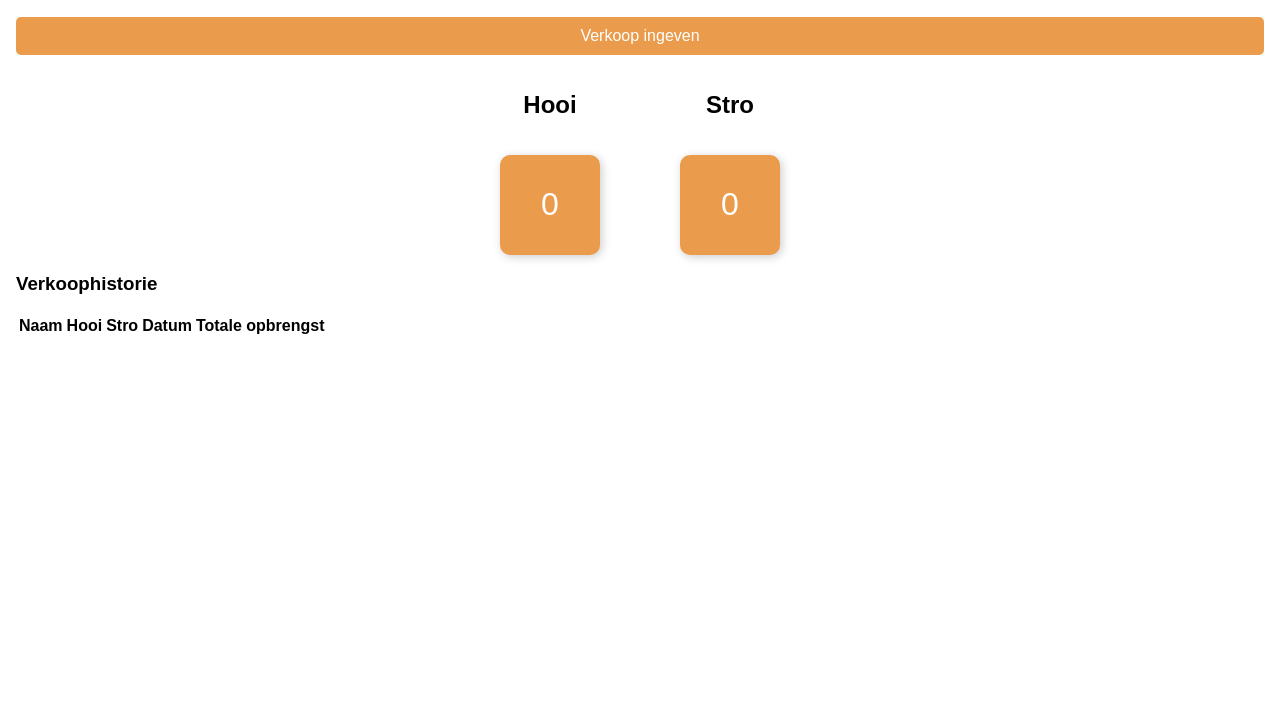
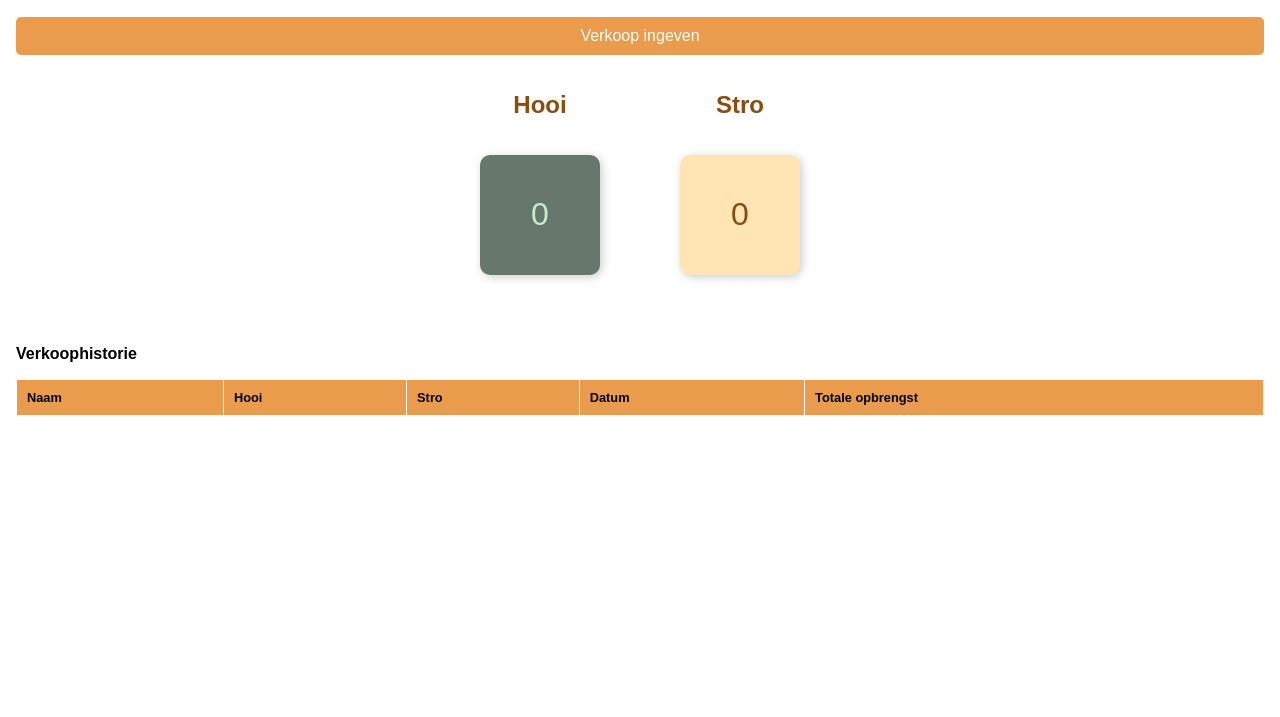
Before and after one commit to LeenVdenB/HabitTracker, a plain HTML site: page index.html in a window 1280 px wide. Shown: the part 83-800 px from the top of the page. Drawn offline with nearby package versions, Linux system fonts and the light colour scheme.

Commit message:
style: changed style index.html

```diff
--- a/style.css
+++ b/style.css
@@ -9,10 +9,27 @@ h1 {
   background-color: #ea9b4b;
   color: white;
   padding: 10px;
+  border-radius: 5px;
 }
 
 h2 {
   font-size: 1em;
+  color: #8a4c0f;
+}
+
+h3 {
+  margin-top: 70px;
+  font-size: 1em;
+}
+
+textarea {
+  width: 100px;
+  height: 30px;
+  resize: none;
+}
+
+p {
+  margin: 0;
 }
 
 .btn {
@@ -29,16 +46,6 @@ h2 {
   display: flex;
   align-items: center;
   gap: 10px;
-}
-
-textarea {
-  width: 100px;
-  height: 30px;
-  resize: none;
-}
-
-p {
-  margin: 0;
 }
 
 .weergave {
@@ -69,3 +76,41 @@ p {
   margin-top: 0.5em;
   box-shadow: 2px 2px 10px rgba(0, 0, 0, 0.2);
 }
+
+.saleGeschiedenisTable {
+  width: 100%;
+  font-size: 0.8em;
+  display: table;
+  border-collapse: collapse;
+  text-align: left;
+  margin: 10px 0;
+  font-family: Arial, Helvetica, sans-serif;
+}
+
+.saleGeschiedenisTable th,
+.saleGeschiedenisTable td {
+  border: 1px solid #ffffff;
+  padding: 10px;
+}
+
+.saleGeschiedenisTable th {
+  background-color: #ea9b4b;
+}
+
+.saleGeschiedenisTable tr:nth-child(even) {
+  background-color: #ffc89a;
+}
+
+.hooiStock {
+  background-color: #68776b;
+  color: #c6ebd1;
+  padding: 10px;
+  border-radius: 10px;
+}
+
+.stroStock {
+  background-color: #ffe5b4;
+  color: #8a4c0f;
+  padding: 10px;
+  border-radius: 10px;
+}
```
